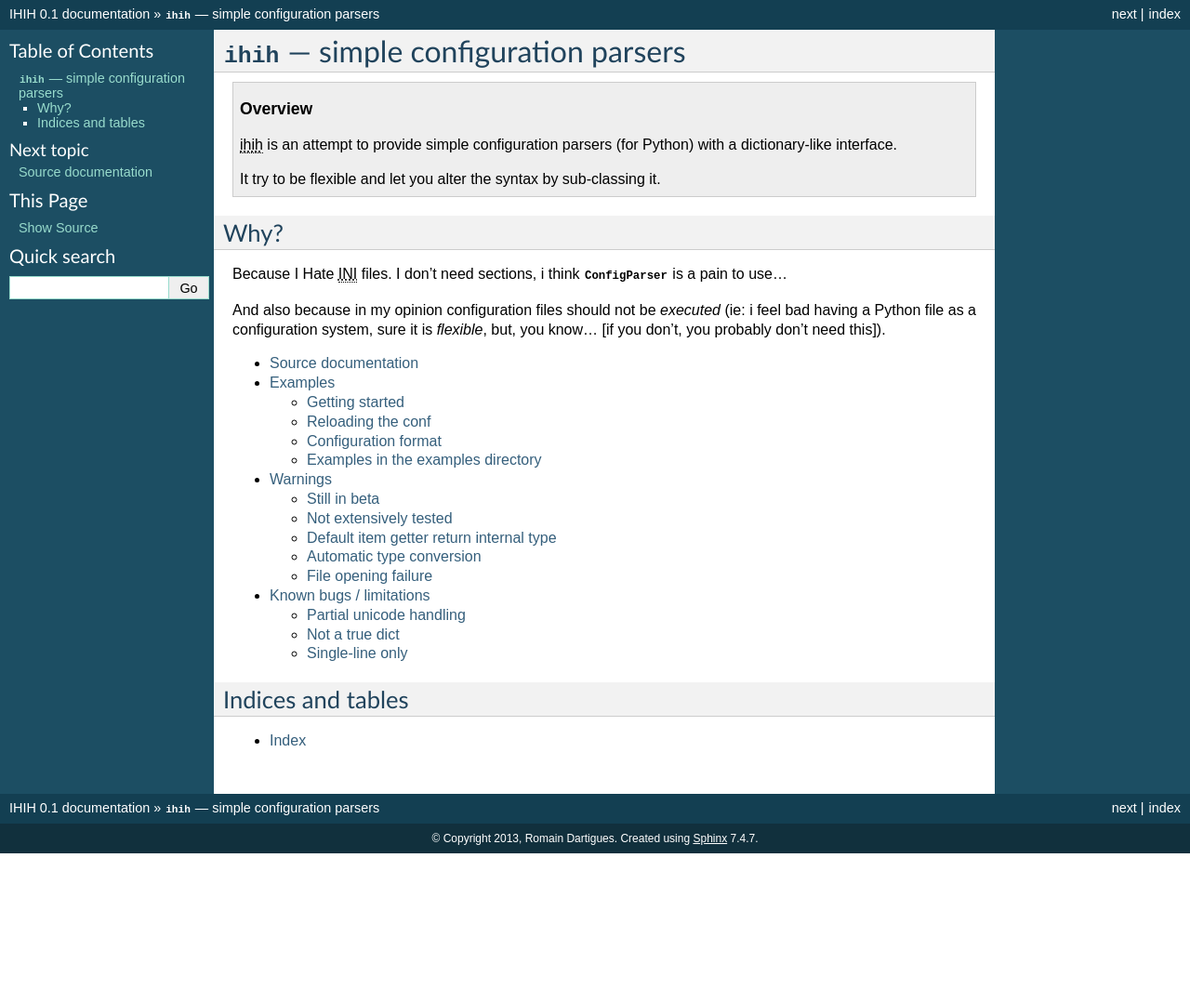
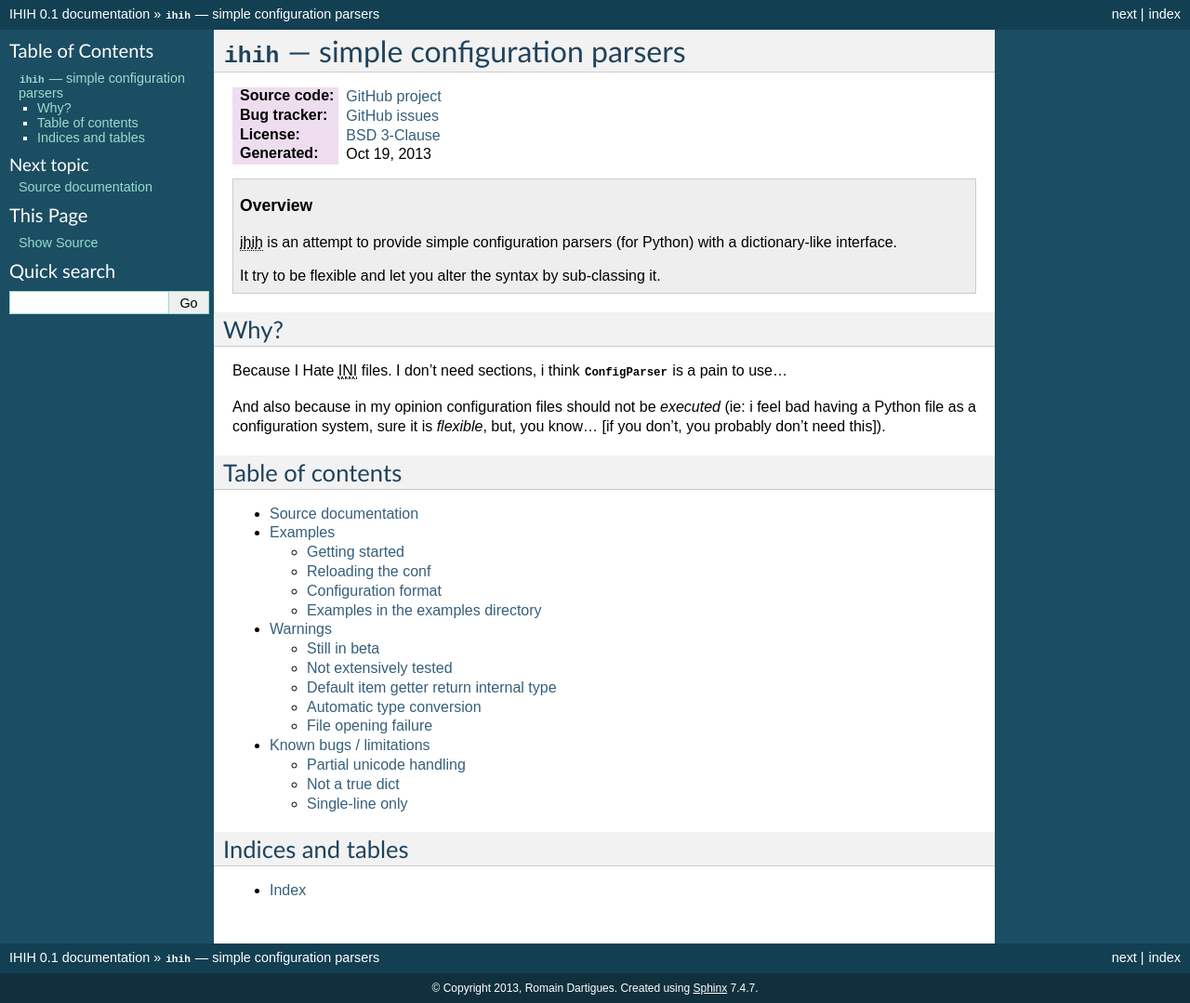
Before and after one commit to romain-dartigues/python-ihih, a Sphinx documentation site: the page built from docs/index.rst, in a window 1280 px wide. Shown: the whole page at 93% size. Built offline with Sphinx 7.4.7, drawn with Linux system fonts in a browser that asks for light colours; before the commit the page ends 918 px from its top, so only the background shows below that.

Commit message:
Minor documentation updates
* moving the documentation to readthedocs.org
* adding GitHub URI to the source

```diff
--- a/README.rst
+++ b/README.rst
@@ -8,7 +8,7 @@ configuration parsers (for Python) with a dictionary-like interface.
 It try to be flexible and let you alter the syntax by sub-classing it.
 
 More informations can be found in the docs directory or
-`online <https://p0d.org/python-ihih/>`_.
+`online <http://python-ihih.readthedocs.org/>`_.
 
 Features
 ########
--- a/docs/index.rst
+++ b/docs/index.rst
@@ -1,6 +1,11 @@
 ############################################
 :mod:`ihih` --- simple configuration parsers
 ############################################
+
+:Source code: `GitHub project <https://github.com/romain-dartigues/python-ihih>`_
+:Bug tracker: `GitHub issues <https://github.com/romain-dartigues/python-ihih/issues>`_
+:License: `BSD 3-Clause <http://opensource.org/licenses/BSD-3-Clause>`_
+:Generated: |today|
 
 .. topic:: Overview
 
@@ -19,6 +24,9 @@ And also because in my opinion configuration files should not be *executed*
 (ie: i feel bad having a Python file as a configuration system, sure it is
 *flexible*, but, you know... [if you don't, you probably don't need this]).
 
+Table of contents
+#################
+
 .. toctree::
    :maxdepth: 2
 
--- a/ihih.py
+++ b/ihih.py
@@ -1,7 +1,8 @@
 #!/usr/bin/python
 '''ihih - simple configuration parsers with dictionary-like interface
 
-License: `BSD 3-Clause <http://opensource.org/licenses/BSD-3-Clause>`_
+:Source code: `GitHub project <https://github.com/romain-dartigues/python-ihih>`_
+:License: `BSD 3-Clause <http://opensource.org/licenses/BSD-3-Clause>`_
 '''
 
 
--- a/setup.py
+++ b/setup.py
@@ -10,6 +10,8 @@ import ihih
 
 
 
+home = 'https://github.com/romain-dartigues/python-ihih'
+
 distutils.core.setup(
 	name='ihih',
 	version=ihih.__version__,
@@ -18,8 +20,8 @@ distutils.core.setup(
 	author='Romain Dartigues',
 	license='BSD 3-Clause License',
 	keywords='conf config configuration parser',
-	url='https://p0d.org/python-ihih/',
-	download_url='https://github.com/romain-dartigues/python-ihih',
+	url=home,
+	download_url=home,
 	classifiers=(
 		'Development Status :: 4 - Beta',
 		'Environment :: Plugins',
```
